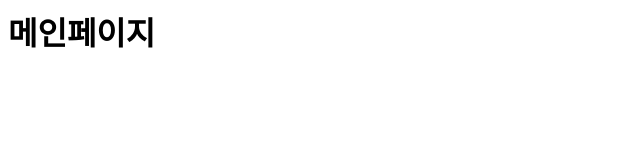
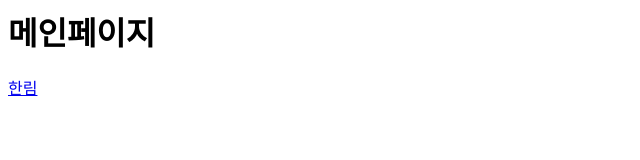
Before and after one commit to seojeongP/newGit, a plain HTML site: page index.html in a window 1280 px wide. Shown: the full height of the page, 0-640 px from the left. Drawn offline with Linux system fonts and the light colour scheme.

Commit message:
update 한림대학교 링크 작성

```diff
--- a/index.html
+++ b/index.html
@@ -5,5 +5,6 @@
 
 	<body>
 		<h1>메인페이지</h1>
+		<a href="www.hallym.ac.kr">한림</a>
 	</body>
 </html>
```
